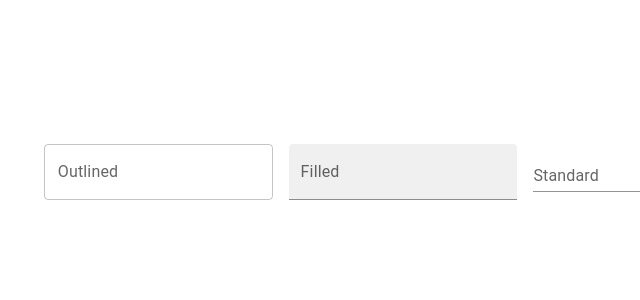
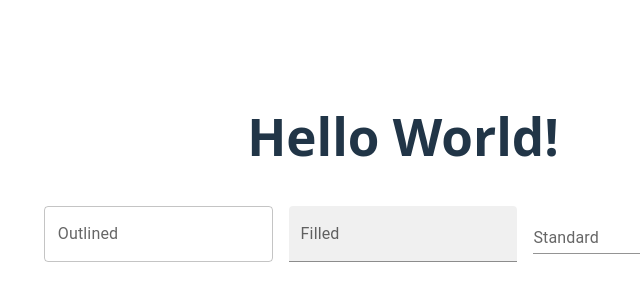
Before and after one commit to ivobubenko/portfolio, a React (Vite) app: page / in a window 1280 px wide. Shown: the part 228-528 px from the top of the page, without its empty margins (237-877 px from the left). Built offline with nearby package versions, Linux system fonts and the light colour scheme.

Commit message:
updated page

```diff
--- a/src/App.tsx
+++ b/src/App.tsx
@@ -7,6 +7,8 @@ function App() {
   const [count, setCount] = useState(0)
 
   return (
+    <>
+      <h1>Hello World!</h1>
       <Box
         component="form"
         sx={{ '& > :not(style)': { m: 1, width: '25ch' } }}
@@ -17,6 +19,7 @@ function App() {
         <TextField id="filled-basic" label="Filled" variant="filled" />
         <TextField id="standard-basic" label="Standard" variant="standard" />
       </Box>
+    </>
   )
 }
 
```
Lines whose indentation alone changed are shown as unchanged.
